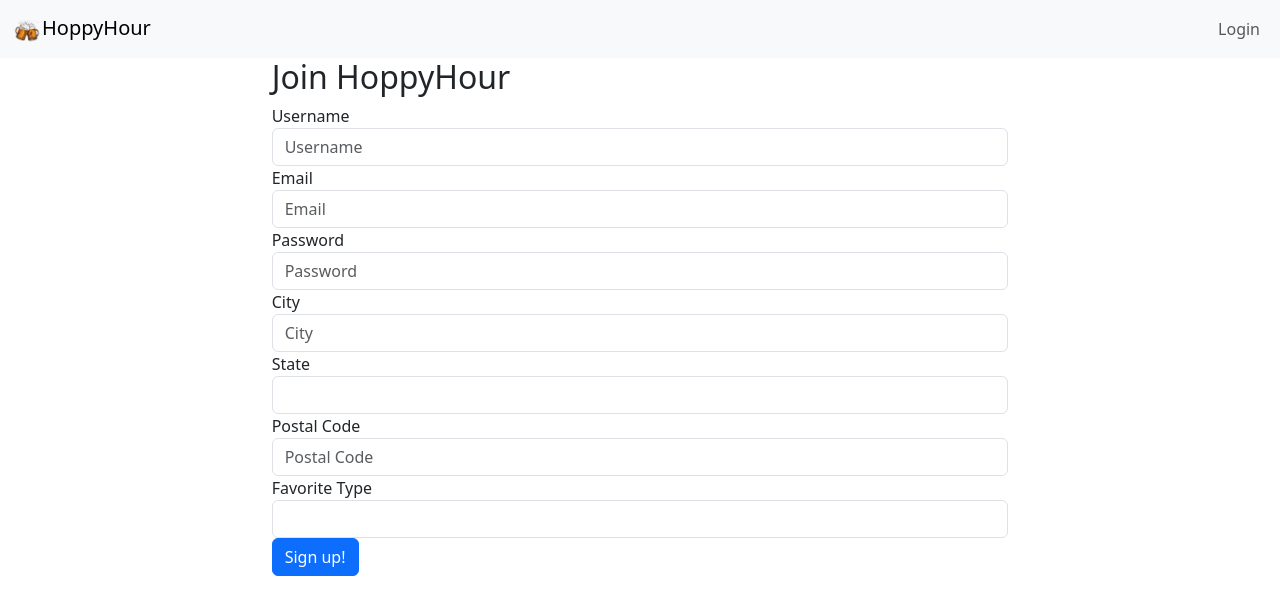
After one commit to theandrewmo/capstone1, a Flask app: template templates/signup.html in a window 1280 px wide. The commit adds this page. Shown: the top 615 px of the page. Run offline with Flask 3, Linux system fonts and the light colour scheme; the template is opened without the code that fills it: values that come from a table or form of the project are taken from there, others are empty; parts of the project's set-up code (start-up, migrations or seed data) failed here and were passed over.

Commit message:
added signup, login and logout functionality

```diff
--- a/app.py
+++ b/app.py
@@ -2,7 +2,8 @@ import os
 
 from flask import Flask, render_template, request, flash, redirect, session, g
 # from sqlalchemy.exc import IntegrityError
-from models import db, connect_db, User, Brewery, Review
+from models import db, connect_db, User, Brewery, Review, states_list, type_list
+from forms import UserAddForm, LoginForm
 from config import Config, DevelopmentConfig, ProductionConfig, TestingConfig
 
 CURR_USER_KEY = 'curr_user'
@@ -17,6 +18,7 @@ else:
 
 connect_db(app)
 
+
 ##############################################################################
 # User signup/login/logout
 
@@ -30,12 +32,12 @@ def add_user_to_g():
     else:
         g.user = None
 
-def login(user):
+def do_login(user):
     """ Log in user """
 
     session[CURR_USER_KEY] = user.id
 
-def logout(user):
+def do_logout():
     """ Logout user"""
 
     if CURR_USER_KEY in session:
@@ -46,6 +48,8 @@ def signup():
     """ Handle signup """
 
     form = UserAddForm()
+    form.state.choices = states_list()
+    form.fav_type.choices = type_list()
 
     if form.validate_on_submit():
         try:
@@ -58,17 +62,38 @@ def signup():
                 postal_code=form.postal_code.data,
                 fav_type=form.fav_type.data
             )
-            # db.session.commit()
+            db.session.commit()
         except:
-            return render_template('signup.html')
+            return render_template('signup.html', form=form)
 
-        login(user)
-
+        do_login(user)
         return redirect('/')
 
     else:
-        return render_template('/signup.html', form=form)
+        return render_template('signup.html', form=form)
 
+@app.route('/login', methods=['GET', 'POST'])
+def login():
+    """ Handle login """
+
+    form = LoginForm()
+    if form.validate_on_submit():
+        user = User.authenticate(form.username.data,
+                                 form.password.data)
+
+        if user:
+            do_login(user)
+            return redirect('/')
+
+    return render_template('login.html', form=form)
+
+@app.route('/logout')
+def logout():
+    """ Handle logout """
+
+    do_logout()
+
+    return redirect('/login')
 
 @app.route('/')
 def index():
--- a/forms.py
+++ b/forms.py
@@ -1,5 +1,5 @@
 from flask_wtf import FlaskForm
-from wtforms import StringField, PasswordField, TextAreaField
+from wtforms import StringField, PasswordField, TextAreaField, SelectField
 from wtforms.validators import DataRequired, Email, Length
 
 class UserAddForm(FlaskForm):
@@ -8,4 +8,13 @@ class UserAddForm(FlaskForm):
     username = StringField('Username', validators=[DataRequired()])
     email = StringField('Email', validators=[DataRequired(), Email()])
     password = PasswordField('Password', validators=([Length(min=6)]))
-    city = StringField
+    city = StringField('City')
+    state = SelectField('State')
+    postal_code = StringField('Postal Code')
+    fav_type = SelectField('Favorite Type')
+
+class LoginForm(FlaskForm):
+    """ Form for logging in """
+
+    username = StringField('Username', validators=[DataRequired()])
+    password = PasswordField('Password', validators=[Length(min=6)])
--- a/requirements.txt
+++ b/requirements.txt
@@ -3,10 +3,13 @@ backcall==0.2.0
 bcrypt==4.0.1
 click==8.1.3
 decorator==5.1.1
+dnspython==2.3.0
+email-validator==2.0.0.post2
 Flask==2.2.5
 Flask-Bcrypt==1.0.1
 Flask-SQLAlchemy==3.0.3
 Flask-WTF==1.1.1
+idna==3.4
 importlib-metadata==6.6.0
 ipython==7.34.0
 itsdangerous==2.1.2
--- a/templates/base.html
+++ b/templates/base.html
@@ -6,8 +6,22 @@
     <meta name="viewport" content="width=device-width, initial-scale=1.0">
     <title>HoppyHour</title>
     <link rel="shortcut icon" type="image/png" href="{{url_for('static', filename='favicon.png') }}">
+    <link href="https://cdn.jsdelivr.net/npm/bootstrap@5.3.0-alpha3/dist/css/bootstrap.min.css" rel="stylesheet" integrity="sha384-KK94CHFLLe+nY2dmCWGMq91rCGa5gtU4mk92HdvYe+M/SXH301p5ILy+dN9+nJOZ" crossorigin="anonymous">
 </head>
 <body>
-    <h1>Welcome to Hoppy Hour!!!</h1>
+    <nav class="navbar navbar-expand-lg navbar-light bg-light">
+        <div class="container-fluid">
+            <a href="/" class="navbar-brand"><img src="/static/favicon.png" alt="favicon" width="30px">HoppyHour</a>
+            <div class="navbar-nav">
+                {% if not g.user %}
+                    <a href="/login" class="nav-link">Login</a>
+                {% else %}
+                    <a href="/logout" class="nav-link">Logout</a>
+                {% endif %}
+            </div>
+        </div>
+    </nav>
+    {% block content %}
+    {% endblock %}
 </body>
 </html>
--- /dev/null
+++ b/templates/signup.html
@@ -0,0 +1,23 @@
+{% extends 'base.html' %}
+
+{% block content %}
+
+<div class="row justify-content-center">
+    <div class="col-md-7">
+        <h2>Join HoppyHour</h2>
+        <form method="POST">
+            {{ form.hidden_tag() }}
+
+            {% for field in form if field.widget.input_type != 'hidden' %}
+                {% for error in field.errors %}
+                <span class="text-danger">{{error}}</span>
+                {% endfor %}
+                {{field.label}}
+                {{ field(placeholder=field.label.text, class='form-control') }}
+            {% endfor %}
+            <button class="btn btn-primary">Sign up!</button>
+        </form>
+    </div>
+</div>
+
+{% endblock %}
```
Also changed, not shown: models.py (+28 -0 lines), templates/login.html (added, +24 -0 lines).
